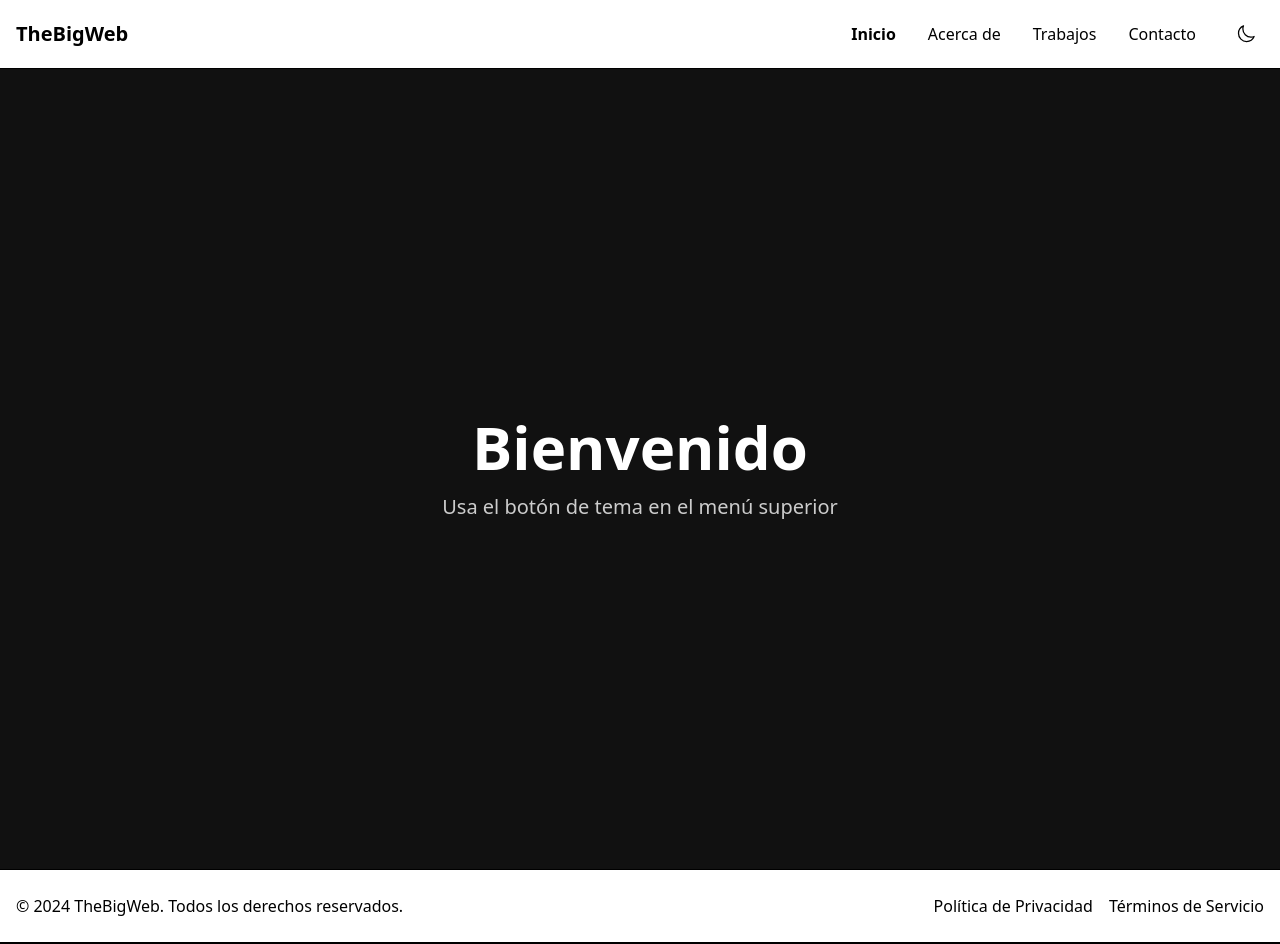
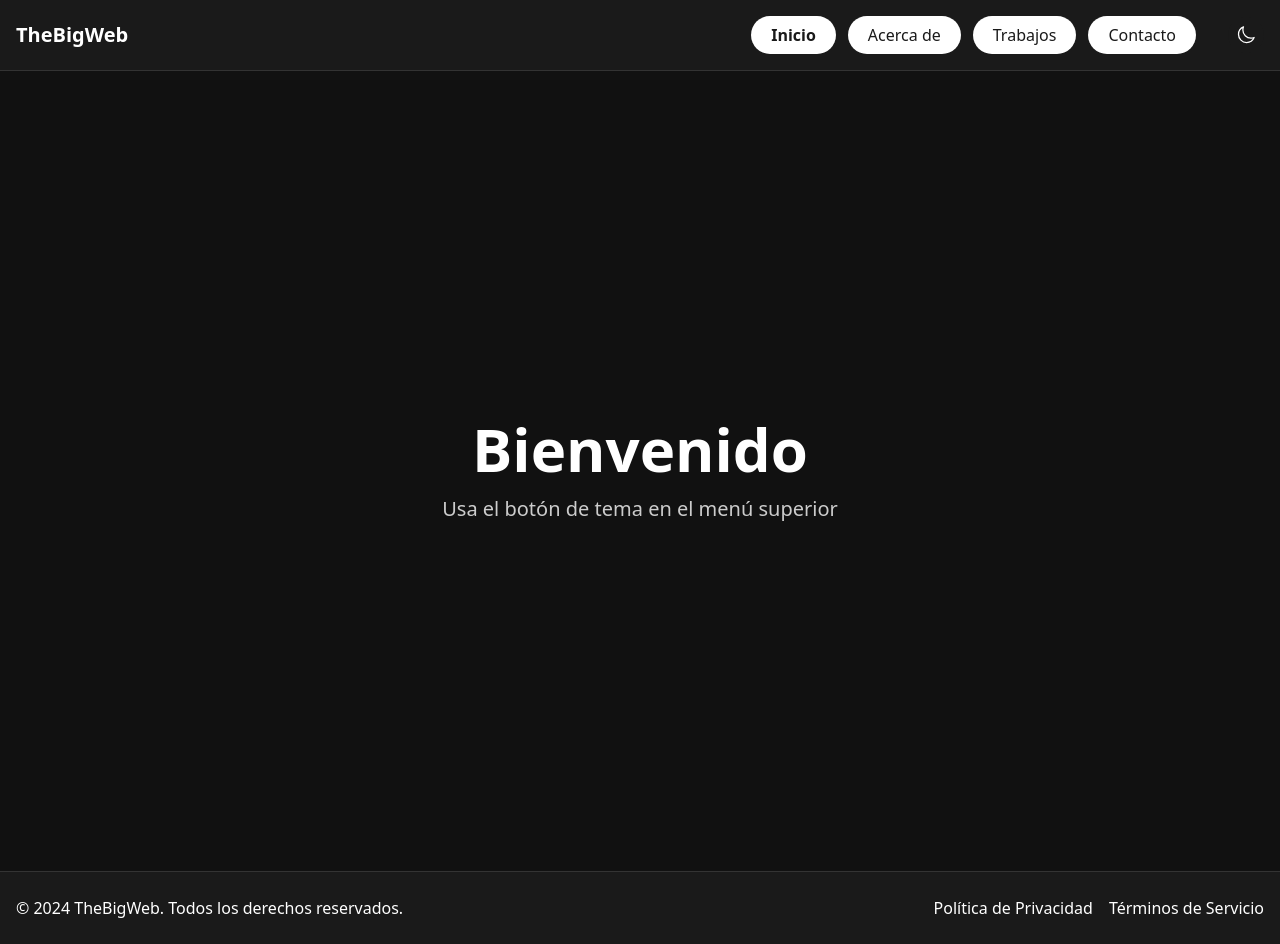
Before and after one commit to fullstackboss/thebigweb, a Vue app: page / in a window 1280 px wide. Both pictures are taken after a click on the button 1246 px from the left and 34 px from the top of the page. Built offline with nearby package versions, Linux system fonts and the light colour scheme.

Commit message:
Menu u opciones optimizados

```diff
--- a/src/components/BigFoot.vue
+++ b/src/components/BigFoot.vue
@@ -1,16 +1,16 @@
 <template>
-  <footer class="bg-white">
-    <div class="container mx-auto px-4 py-6 border-t border-black">
+  <footer class="bg-theme-card">
+    <div class="container mx-auto px-4 py-6 border-t border-theme">
       <div class="flex justify-between items-center">
-        <div class="text-black">
+        <div class="text-theme-primary">
           © 2024 TheBigWeb. Todos los derechos reservados.
         </div>
 
         <div class="flex space-x-4">
-          <a href="#" class="text-black hover:text-gray-600 transition-colors">
+          <a href="#" class="text-theme-primary hover:text-theme-secondary transition-colors">
             Política de Privacidad
           </a>
-          <a href="#" class="text-black hover:text-gray-600 transition-colors">
+          <a href="#" class="text-theme-primary hover:text-theme-secondary transition-colors">
             Términos de Servicio
           </a>
         </div>
--- a/src/components/BigHead.vue
+++ b/src/components/BigHead.vue
@@ -1,57 +1,26 @@
 <template>
-  <header class="bg-white">
-    <nav class="container mx-auto px-4 py-4 border-b border-black">
+  <header class="bg-theme-card">
+    <nav class="container mx-auto px-4 py-4 border-b border-theme">
       <div class="flex justify-between items-center">
-        <div class="text-xl font-bold text-black">
+        <div class="text-xl font-bold text-theme-primary">
           TheBigWeb
         </div>
 
         <div class="flex items-center space-x-8">
-          <ul class="flex space-x-8">
-            <li>
-              <router-link
-                to="/"
-                class="text-black hover:text-gray-600 transition-colors"
-                active-class="font-semibold"
-              >
-                Inicio
-              </router-link>
-            </li>
-            <li>
-              <router-link
-                to="/acerca"
-                class="text-black hover:text-gray-600 transition-colors"
-                active-class="font-semibold"
-              >
-                Acerca de
-              </router-link>
-            </li>
-            <li>
-              <router-link
-                to="/trabajos"
-                class="text-black hover:text-gray-600 transition-colors"
-                active-class="font-semibold"
-              >
-                Trabajos
-              </router-link>
-            </li>
-            <li>
-              <router-link
-                to="/contacto"
-                class="text-black hover:text-gray-600 transition-colors"
-                active-class="font-semibold"
-              >
-                Contacto
-              </router-link>
-            </li>
+          <ul class="flex gap-3">
+            <MenuItem section="inicio" />
+            <MenuItem section="acerca" />
+            <MenuItem section="trabajos" />
+            <MenuItem section="contacto" />
           </ul>
 
           <button
             @click="toggleTheme"
-            class="p-2 rounded-full transition hover:bg-gray-100"
+            class="p-2 rounded-full transition hover:bg-theme-hover"
+            style="background: var(--color-card); color: var(--color-primary);"
           >
-            <SunIcon v-if="currentTheme === 'light'" class="w-5 h-5 text-black" />
-            <MoonIcon v-else class="w-5 h-5 text-black" />
+            <SunIcon v-if="currentTheme === 'light'" class="w-5 h-5" />
+            <MoonIcon v-else class="w-5 h-5" />
           </button>
         </div>
       </div>
@@ -63,6 +32,7 @@
 import { ref, onMounted } from 'vue'
 import { getCurrentTheme, setTheme } from '../theme.js'
 import { SunIcon, MoonIcon } from '@heroicons/vue/24/outline'
+import MenuItem from './MenuItem.vue'
 
 const currentTheme = ref('light')
 
--- /dev/null
+++ b/src/components/MenuItem.vue
@@ -0,0 +1,65 @@
+<template>
+  <li>
+    <router-link
+      :to="routePath"
+      class="menu-btn"
+      active-class="menu-btn-active"
+    >
+      {{ displayName }}
+    </router-link>
+  </li>
+</template>
+
+<script setup>
+import { computed } from 'vue'
+
+const props = defineProps({
+  section: {
+    type: String,
+    required: true,
+    validator: (value) => ['inicio', 'acerca', 'trabajos', 'contacto'].includes(value)
+  }
+})
+
+const routePath = computed(() => {
+  const routes = {
+    inicio: '/',
+    acerca: '/acerca',
+    trabajos: '/trabajos',
+    contacto: '/contacto'
+  }
+  return routes[props.section]
+})
+
+const displayName = computed(() => {
+  const names = {
+    inicio: 'Inicio',
+    acerca: 'Acerca de',
+    trabajos: 'Trabajos',
+    contacto: 'Contacto'
+  }
+  return names[props.section]
+})
+</script>
+
+<style scoped>
+.menu-btn {
+  display: inline-block;
+  border-radius: 9999px;
+  padding: 7px 20px;
+  transition: background 0.2s, color 0.2s;
+  text-align: center;
+  font-size: 16px;
+  font-weight: 400;
+  background: var(--color-primary);
+  color: var(--color-card);
+}
+
+.menu-btn:hover {
+  background: var(--color-secondary);
+}
+
+.menu-btn-active {
+  font-weight: 600;
+}
+</style>
```
